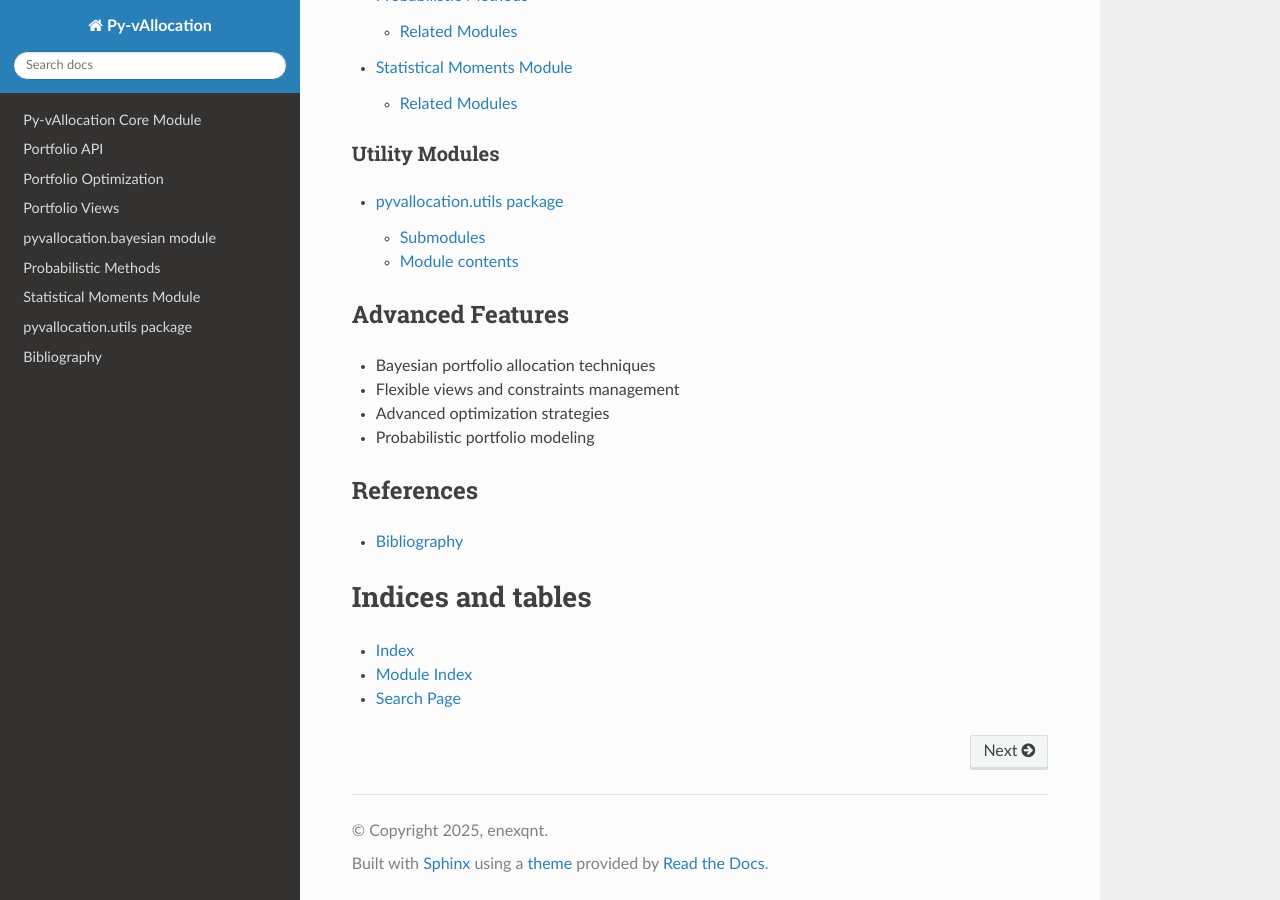
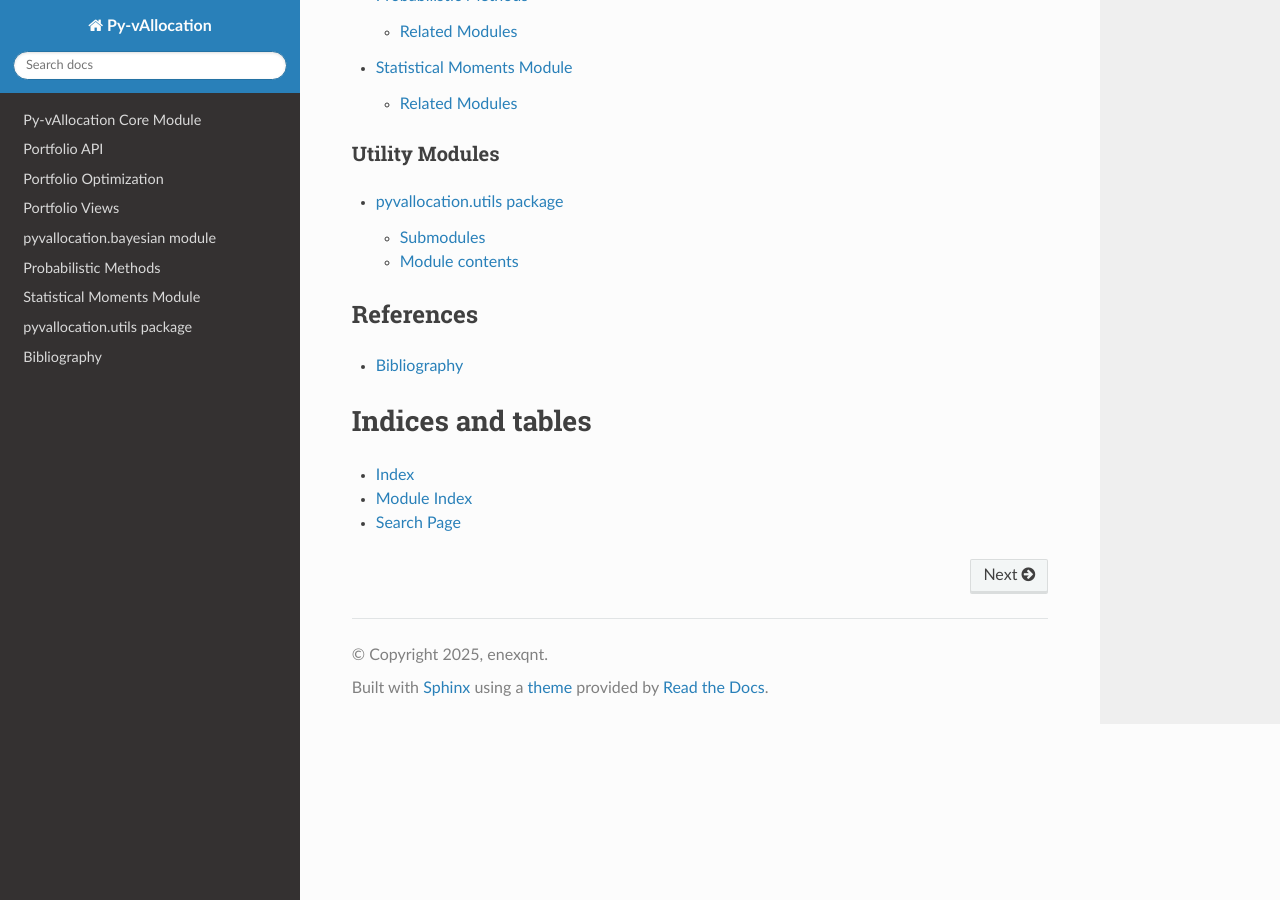
Before and after one commit to enexqnt/Py-vAllocation, a Sphinx documentation site: the page built from docs/index.rst, in a window 1280 px wide and 900 px high, scrolled down 620 px. Built offline with Sphinx 7.4.7 and the Read the Docs theme 3.1.0, drawn with Linux system fonts in a browser that asks for light colours.

Commit message:
Docs: Remove advanced features section from index page
This commit removes the "Advanced Features" section from the index page in the documentation. The section was deemed outdated and no longer accurately reflects the current state of the library.

```diff
--- a/docs/index.rst
+++ b/docs/index.rst
@@ -42,14 +42,6 @@ Utility Modules
 
    pyvallocation.utils
 
-Advanced Features
------------------
-
-- Bayesian portfolio allocation techniques
-- Flexible views and constraints management
-- Advanced optimization strategies
-- Probabilistic portfolio modeling
-
 
 References
 ----------
```
